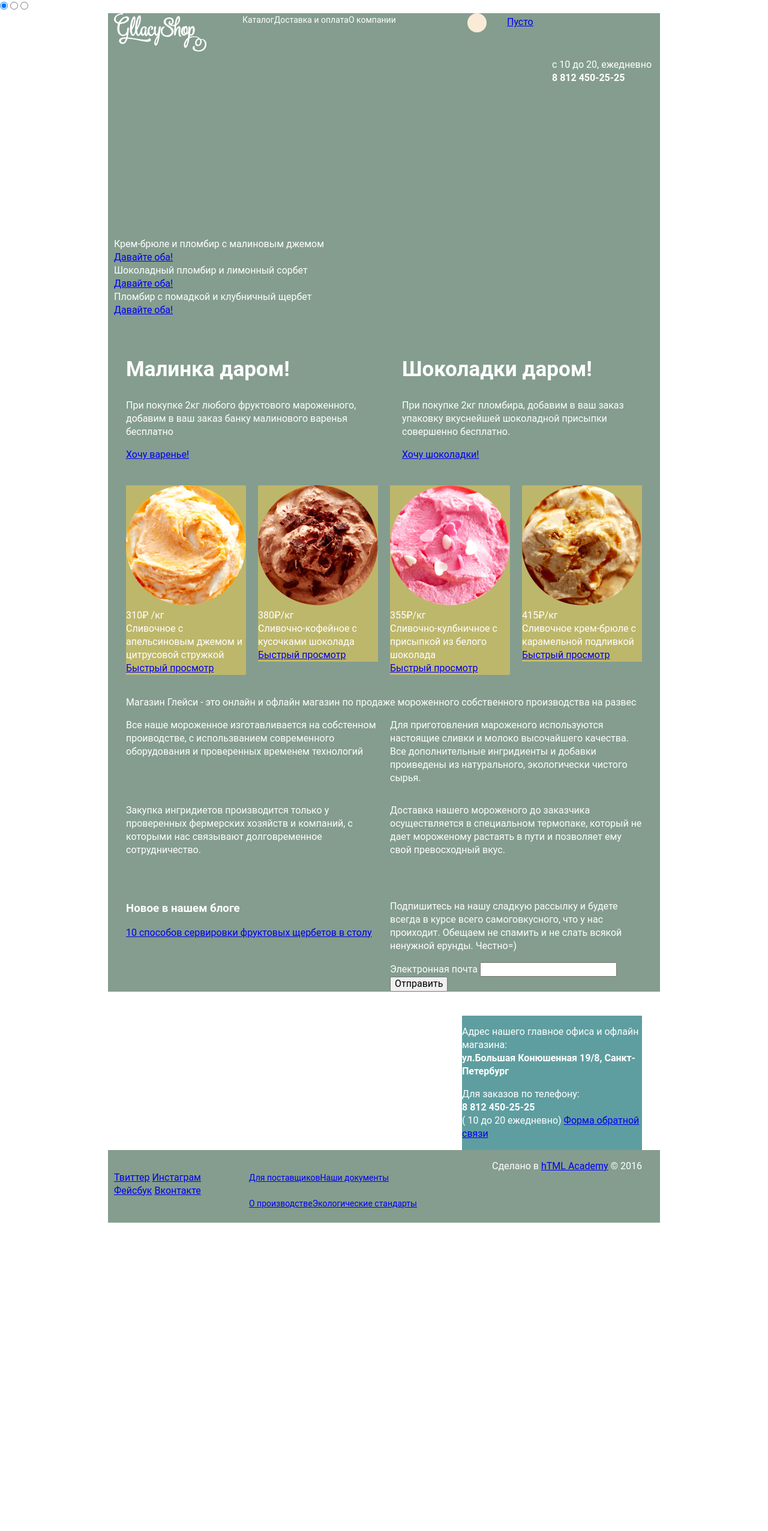
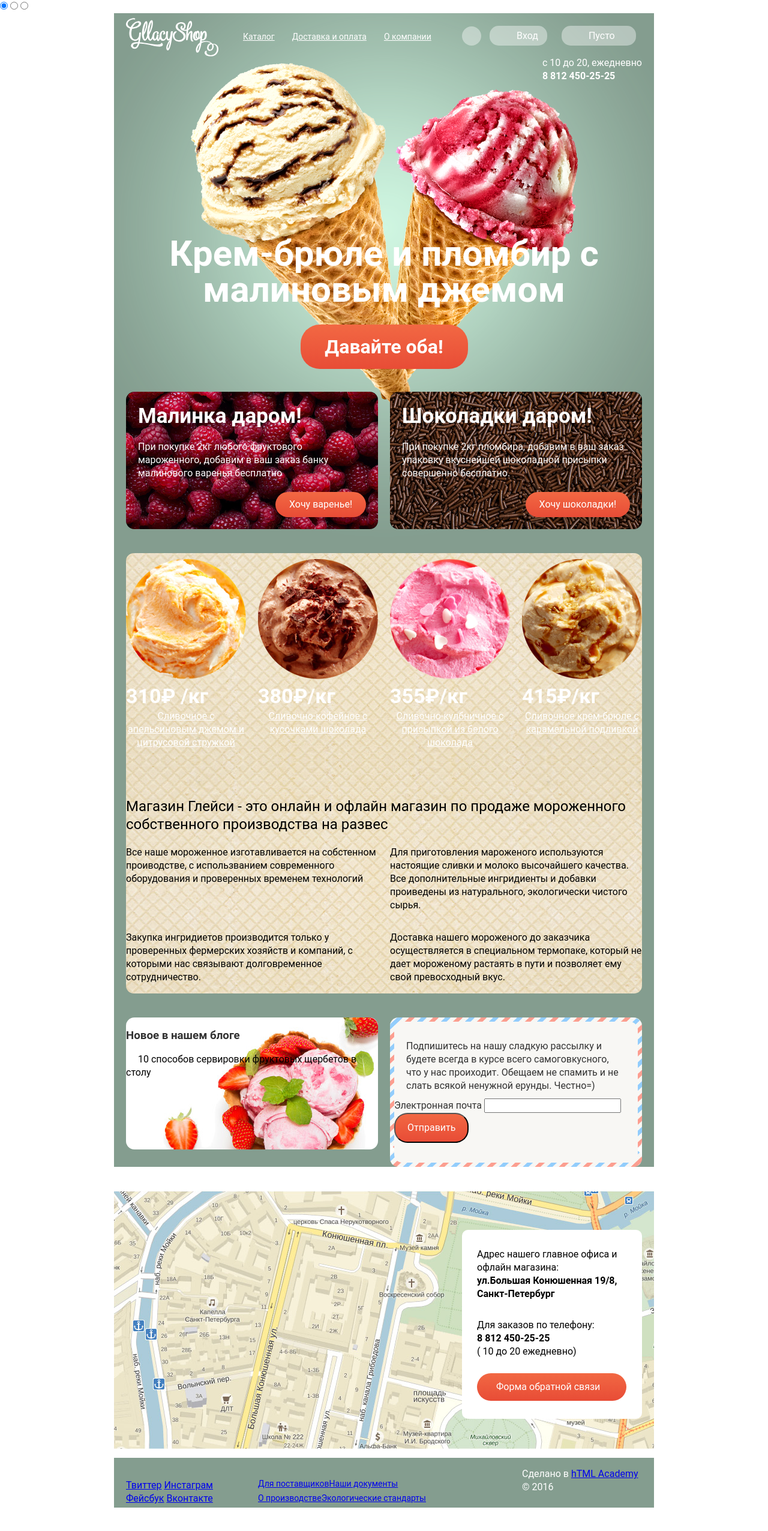
Before and after one commit to polinakhari/276711-gllacy, a plain HTML site: page index.html in a window 1280 px wide. Shown: the whole page at 60% size. Before the commit the page ends 2078 px from the top, so only its background shows below. Drawn offline with nearby package versions, Linux system fonts and the light colour scheme.

Commit message:
декор

```diff
--- a/css/style.css
+++ b/css/style.css
@@ -4,6 +4,8 @@ body {
 	color:#FFFFFF;
 	font-weight:normal;
 	font-family:"Roboto", arial, sans-serif;
+	margin: 0px;
+		padding:0px;
 	}
 h1 {
 	font-size:35px;
@@ -15,6 +17,10 @@ h2 {
 	line-height:41px;
 	font-weight:bold;
 }
+ul{
+	padding: 0;
+}
+
 .clearfix::after {
 	content: "";
 	display: table;
@@ -22,28 +28,55 @@ h2 {
 }
 
 .main_content_wrapper{
-  width: 900px;
+  width: 860px;
   margin: 0 auto;
-  padding: 0 10px;
+  padding: 0 20px;
 	background-color: #849d8f;
 }
 
+.body_wrapper .main_content_wrapper {
+	background:#849d8f url(../img/main1.png) no-repeat center top;
+}
+/* Шапка */
 .logo{
 	float: left;
-  width: 154px;
+  width: 160px;
+	margin-top: 8px;
 	margin-right:20px;
   min-height: 75px;
 }
+
 .main_navigation {
   float: left;
-  width: 410px;
-	margin-right:5px;
+  width: 380px;
+	margin-right:0px;
 	min-height: 75px;
 }
+
 .main_navigation a {
-  color: #ffffff;
   text-decoration: none;
 	}
+
+.navigation > li{
+	padding: 8px 14px;
+	margin-top: 22px;
+	margin-left: 1px;
+	border-radius: 15px;
+	text-decoration: underline;
+}
+
+.navigation > li:hover {
+	background-color: #f8f7f4;
+}
+
+.main_navigation_link{
+	color: #ffffff;
+}
+
+.navigation > li:hover .main_navigation_link {
+	color:#000000;
+}
+
 /* выпадающий список каталога */
 nav ul > li {
    position: relative;
@@ -51,23 +84,38 @@ nav ul > li {
 
 .submenu {
    position: absolute;
-    left: 1px;
    display: none;
-    width: 100px;
-    margin: 0;
+   top: 36px;
+	 left:-5px;
 	 padding: 0;
    list-style: none;
+   background-color:#f8f7f4;
+	 border-radius: 14px;
 
 }
+.submenu_navigation_link{
+  color:#000000;
+	padding: 4px 40px;
+	font-family: "PT Sans Narrow", arial, sans-serif;
+}
+.submenu_navigation_link:hover{
+	background-color:#fbded7;
+}
+.submenu_navigation_link:active{
+	background-color:#f6b5a5;
+}
+
 li:hover .submenu {
   display: block;
 }
 
 .user_block {
 	position: relative;
-  float: left;
+  float: right;
   width: 300px;
-	min-height: 75px;
+	margin-top: 22px;
+
+
 	}
 /* поиск */
 
@@ -76,10 +124,10 @@ li:hover .submenu {
 	position: relative;
 	display:inline-block;
 	vertical-align:middle;
-	margin-right: 30px;
+	margin-right: 10px;
 	width: 32px;
 	border-radius: 50%;
-	background-color: antiquewhite;
+	background: rgba(255,255,255,.4);
 
 }
 .search_trigger::before {
@@ -105,141 +153,404 @@ li:hover .submenu {
 	ease-in-out;*/
 	top: 36px;
 	left: -120px;
+	margin-right: 20px;
+   }
 
-    }
 .search_trigger:hover .search {
  /* поиск visibility:visible;
 	opacity: 1; */
 	display: block;
+}
+/*-------------------*/
+/* вход */
+.login_trigger{
+	position: relative;
+  padding: 7px 15px 7px 45px;
+	margin-right: 20px;
+	background: rgba(255,255,255,.4);
+	border-radius: 15px;
+	text-decoration: none;
+	color:#ffffff;
+	vertical-align:middle;
 
 }
-/* вход */
-a.login{
+.login {
+	 position: absolute;
+    display: none;
+    margin: 0;
+    padding: 0;
+	left:-180px;
+	top: 36px;
+
+}
+.login_trigger:hover .login {
+    display: block;
+}
+/*-------------------*/
+/* корзина */
+.basket_trigger{
 	position: relative;
-	  width: 32px;
+	padding: 7px 35px 7px 45px;
+	background: rgba(255,255,255,.4);
+	border-radius: 15px;
+	text-decoration: none;
+	color:#ffffff;
+	vertical-align:middle;
 }
-.login {
+.basket {
 	position: absolute;
   left: 1px;
   display: none;
 	width: 340px;
   margin: 0;
 	padding: 0;
+}
 
-    }
-.login:hover .login {
+basket_trigger:hover .basket {
   display: block;
 }
-/* корзина */
-a.basket{
-		position: relative;
-	width: 50px;
-}
-div.basket {
-	position: absolute;
-    left: 1px;
-    display: none;
-    width: 340px;
-    margin: 0;
-    padding: 0;
-
-    }
-a.basket:hover div.basket {
-    display: block;
-}
+/*-------------------конец шапки*/
 .working_time{
 	float: right;
-	width: 170px;
+	margin-top: 18px;
+}
+/*Загаловок каталога и хлебные крошки*/
+.content_wrapper{
+	margin-top: 50px;
+	margin-bottom: 20px;
+	float:left;
+}
 
+.breadcrumbs{
+	word-spacing:7px;
+	margin-bottom: 5px;
+	font-size:14px;
+	line-height:16px;
 }
+
+.breadcrumbs a{
+	text-decoration: underline;
+	color: white;
+}
+/*Фильтры в каталоге*/
+.filter{
+float: left;
+}
+
+#sort,.fat,.fillers,.filter_btn{
+	background: rgba(255,255,255,.4);
+	padding: 10px;
+	border-radius: 20px;
+	color: #ffffff;
+	display: inline-block;
+	margin-bottom: 15px;
+}
+
+/*слайдер с мороженками*/
 .main_slider{
-  width: 900px;
+  width: 860px;
 	margin-top: 255px;
 	margin-bottom: 38px;
+}
 
+.slide_btn{
+	padding: 15px 32px;
+	border-radius: 32px;
+	background-image: linear-gradient(to bottom, #f26843, #e84c36);
+	color: #ffffff;
+	text-decoration: none;
+	font-size:32px;
+	line-height:44px;
+	font-weight:bold;
+	text-align: center;
+	margin: 0 auto;
+	display: block;
+	width: 215px;
 }
+
+.slide_2,.slide_3{
+	display: none;
+}
+
+.main_title{
+  margin: 0px;
+	font-size:60px;
+	line-height:60px;
+	font-weight:bold;
+	text-align: center;
+	margin-bottom: 28px;
+}
+/*-------------------*/
+/* Малина и шоколад*/
 .announce_wrapper{
 	margin-bottom:40px;
+}
 
-
-}
 .announce_block{
 	width: 420px;
-	margin-left:20px;
 }
+
+.content_title{
+	padding: 20px;
+	margin: 0px;
+}
+
 .announce_background1{
 	float: left;
+	margin-right:20px;
+	background: #000000 url(../img/announce_background1.png) no-repeat center top;
+	border-radius: 14px;
 }
+
 .announce_background2{
+	float: left;
+	background: #000000 url(../img/announce_background2.png) no-repeat center top;
+	border-radius: 14px;
+}
+
+.announce_block p{
+	padding: 0 20px 20px 20px;
+	margin: 0px;
+}
+
+.announce_block .btn{
 	float: right;
+	margin: 0 20px 20px 20px;
+	padding: 10px 23px;
+	color:#FFFFFF;
+	text-decoration: none;
+	background-image: linear-gradient(to bottom, #f26843, #e84c36);
+	border-radius: 22px;
 }
+
+/*-------------------*/
+/*Каталог*/
 .catalog{
-	width: 900px;
 		font-size: 0;
+	float: left;
+	margin-bottom: 35px;
+}
 
-	}
 .catalog_item{
+	position: relative;
 	width: 200px;
-	float: left;
-	margin-left:20px;
+	padding: 10px;
 	margin-bottom: 35px;
 	display:inline-block;
 	vertical-align:top;
 	font-size:16px;
-	background-color: darkkhaki;
 	}
 
-
-.about_us{
-	width: 900px;
-	margin-bottom: 40px;
+.catalog_item:nth-child(4n){
+	padding-right:0px;
+}
+.catalog_item:first-child{
+	padding-left:0px;
 
 }
+
+.catalog_item:nth-child(5n){
+	padding-left:0px;
+}
+
+.quick_view{
+	position: absolute;
+    display: none;
+    margin: 0;
+    padding: 0;
+}
+
+.catalog_item:hover .quick_view {
+    display: block;
+}
+
+.catalog_item:hover{
+	background: rgba(255,255,255,.4);
+	border-radius: 14px;
+}
+
+.icecream_price{
+	font-size:34px;
+	line-height:45px;
+	font-weight: bold;
+}
+
+.btn.quick_view{
+	padding: 10px 16px;
+	color:#FFFFFF;
+	text-decoration: none;
+	background-image: linear-gradient(to bottom, #f26843, #e84c36);
+	border-radius: 22px;
+	z-index: 10;
+	}
+
+.icecream_description{
+	text-align: center;
+	text-decoration: underline;
+}
+/*-------------------*/
+/*Вафля*/
+.about_us{
+	background: #000000 url(../img/about_us_background.jpg) repeat center top;
+	border-radius: 13px;
+	margin-bottom: 40px;
+	color:black;
+}
+
+.about_us_feature:nth-child(2n){
+	margin-right:20px;
+}
+
 .about_us_header{
 	float: left;
-	margin-left:20px;
+	font-size:24px;
+	line-height:30px;
+	margin-bottom: 5px;
+}
 
-}
 .about_us_feature{
 	float: left;
 	width: 420px;
-	margin-left:20px;
-
 }
+/*-------------------*/
+/*клубника и письмо*/
 .news_wrapper{
-	width: 900px;
 	margin-bottom: 40px;
 }
+
 .news_item {
 	float: left;
 	width: 420px;
-	margin-left:20px;
+	color: #323232;
+}
 
+.news{
+	margin-left: 20px;
+padding-bottom: 35px;
+	margin-bottom: 40px;
+	text-decoration: none;
+	color:#000000;
+}
+
+.last_news{
+		height: 220px;
+	margin-right:20px;
+	background: #000000 url(../img/news_background.jpg) repeat center top;
+	border-radius: 14px;
+}
+
+.subscribe_form{
+	background: #000000 url(../img/subscribe_form.jpg) repeat center top;
+	border-radius: 14px;
+}
+
+.subscribe_form p {
+	padding: 30px 20px 10px 20px;
+	margin: 0px;
+}
+
+.subscribe_form_inner{
+	border-radius: 14px;
+	background-color: #f8f7f4;
+	margin: 7px;
+}
+
+.subscribe_form_inner .btn{
+	padding: 12px 20px;
+	border-radius: 22px;
+	text-decoration: none;
+	background-image: linear-gradient(to bottom, #f26843, #e84c36);
+	font-size:16px;
+	line-height:22px;
+	color:#FFFFFF;
+	margin-bottom: 33px;
+}
+/*-------------------*/
+/*Карта*/
+.map {
+	background:  url(../img/map.jpg) no-repeat center top;
 }
 
 .address{
 	float: right;
 	width: 300px;
-	margin-right:20px;
-	background-color:cadetblue;
+		color:#000000;
+	background-color: #ffffff;
+	border-radius: 10px;
+	margin-bottom: 65px;
+	margin-top:65px;
 	}
+
+.address p{
+	margin-top: 30px;
+	margin-left: 25px;
+	margin-right: 25px;
+}
+
+.address .btn{
+	margin: 0;
+	display: block;
+		padding: 12px 32px;
+	color:#FFFFFF;
+	text-decoration: none;
+	background-image: linear-gradient(to bottom, #f26843, #e84c36);
+	border-radius: 24px;
+	z-index: 10;
+	width: 185px;
+	margin-top: 25px;
+	margin-left: 25px;
+	margin-right: 25px;
+	margin-bottom: 30px;
+}
+/*Страницы*/
+.page{
+	float: right;
+	width: 200px;
+	margin-bottom: 50px;
+	word-spacing:22px;
+	text-decoration: none;
+}
+
+.page a{
+	text-decoration: none;
+	color: #ffffff;
+}
+
+.page .active{
+	padding: 7px 13px;
+	background: rgba(255,255,255,.4);
+	border-radius: 50%;
+}
+/*-------------------*/
+/*Подвал*/
 .main_footer{
-	width: 900px;
+	width: 860px;
 	margin-bottom: 40px;
+	}
 
-}
 .social{
 	float: left;
-	width: 185px;
+	width: 200px;
 	padding-top: 35px;
+	margin-right:20px;
 }
+
 .main_footer_info{
 	float: left;
-	width: 380px;
+	width: 420px;
 	padding-top: 35px;
+	margin-right:20px;
+	color: #ffffff;
+	text-decoration: none;
+}
 
-
+.footer_copyright{
+	float: right;
+	width: 200px;
+	color: #ffffff;
+	text-decoration: none;
 }
+/*-------------------*/
 nav,.link_left,.link_right,.breadcrumbs,.page{
 	font-size: 0;
 }
@@ -247,31 +558,12 @@ nav,.link_left,.link_right,.breadcrumbs,.page{
 nav li,.link_left li,.link_right li,.breadcrumbs li,.page a{
 	display:inline-block;
 	font-size: 14px;
-
-}
-nav li,.page a{
-	vertical-align:18px;
-}
-.link_left li,.link_right li,.breadcrumbs li{
-	vertical-align:16px;
 }
 
-.footer_copyright{
-	float: right;
-	margin-right: 20px;
-}
-.content_wrapper{
-	margin-left: 20px;
+nav li,.page a{
+	line-height:18px;
 }
 
-.filter{
-	width: 900px;
-	margin-left: 20px;
-
-
+.link_left li,.link_right li,.breadcrumbs li{
+	line-height:16px;
 }
-.page{
-	float: right;
-	width: 200px;
-	margin-bottom: 50px;
-}
--- a/index.html
+++ b/index.html
@@ -7,9 +7,11 @@
 		<link rel="stylesheet" href="css/normalize.css">
   </head>
 	<body>
+
 		<input type="radio" id="slider_btn-1" name=" slider_btns" checked>
 		<input type="radio" id="slider_btn-2" name="slider_btns">
 		<input type="radio" id="slider_btn-3" name="slider_btns">
+
 		<div class="body_wrapper">
 			<div class="main_content_wrapper ">
 				<header class="main_header clearfix">
@@ -17,7 +19,7 @@
 						<img src="img/logo.svg" width="154" height="64" alt="Глейси">
 					</div>
         	<nav class="main_navigation">
-          	<ul>
+          	<ul class="navigation">
 						  <li>
                 <a href="#" class="main_navigation_link active">Каталог</a>
 						  	<ul class="submenu">
@@ -42,8 +44,7 @@
 							<input type="search" id="search_btn" name="search">
 							<label for="search_btn">Что ищем?</label>
 						</form>
-
-						<a class="login" href="#">Вход</a>
+						<a class="login_trigger" href="#">Вход</a>
 						<form class="login">
 							<input type="email" id="email" name="email">
 							<label for="email">Электронная почта</label>
@@ -53,7 +54,7 @@
 							<a href="#">Забыли пароль?</a>
 							<a href="#">Новая регистрация</a>
 						</form>
-						<a class="basket" href="#">Пусто</a>
+						<a class="basket_trigger" href="#">Пусто</a>
 					</div>
 					<div class="working_time">
 						с 10 до 20, ежедневно<br> <b>8 812 450-25-25</b>
@@ -82,11 +83,13 @@
 						<label for="btn_3"></label>
 					</div>
 				</div>
+
 				<main>
 					<div class="announce_wrapper clearfix">
 						<article class="announce_block announce_background1">
 							<h2 class="content_title">Малинка даром!</h2>
-							<p>При покупке 2кг любого фруктового мароженного, добавим в ваш заказ банку малинового варенья бесплатно</p>
+							<p>При покупке 2кг любого фруктового мароженного, добавим в ваш заказ банку
+							малинового варенья бесплатно</p>
 							<a href="#" class="btn">Хочу варенье!</a>
 						</article>
 						<article class="announce_block announce_background2">
@@ -95,14 +98,14 @@
 							<a href="#" class="btn">Хочу шоколадки!</a>
 						</article>
 					</div>
-					<section class="catalog">
+					<section class="catalog clearfix">
 						<div class="catalog_item hit">
 					  	<div class="item_img">
 						    <img src="img/icecream1.png" width="200" height="200" alt="Мороженое">
 					    </div>
 					  	<div class="icecream_price"><span>310₽ </span>/кг</div>
 					  	<div class="icecream_description">Сливочное с апельсиновым джемом и цитрусовой стружкой</div>
-					  <a href="#" class="quick_view">Быстрый просмотр</a>
+					  	<a href="#" class="quick_view btn">Быстрый просмотр</a>
 				  </div>
 
 					<div class="catalog_item hit">
@@ -111,7 +114,7 @@
 						</div>
 						<div class="icecream_price"><span>380₽</span>/кг</div>
 						<div class="icecream_description">Сливочно-кофейное с кусочками шоколада</div>
-						<a href="#" class="quick_view">Быстрый просмотр</a>
+						<a href="#" class="quick_view btn">Быстрый просмотр</a>
 					</div>
 
 					<div class="catalog_item hit">
@@ -120,7 +123,7 @@
 						</div>
 						<div class="icecream_price"><span>355₽</span>/кг</div>
 						<div class="icecream_description">Сливочно-кулбничное с присыпкой из белого шоколада</div>
-						<a href="#" class="quick_view">Быстрый просмотр</a>
+						<a href="#" class="quick_view btn">Быстрый просмотр</a>
 					</div>
 
 					<div class="catalog_item hit">
@@ -129,9 +132,10 @@
 						</div>
 						<div class="icecream_price"><span>415₽</span>/кг</div>
 						<div class="icecream_description">Сливочное крем-брюле с карамельной подливкой</div>
-						<a href="#" class="quick_view">Быстрый просмотр</a>
+						<a href="#" class="quick_view btn">Быстрый просмотр</a>
 					</div>
 				</section>
+
 				<section class="about_us clearfix">
 					<div class="about_us_header"> Магазин Глейси - это онлайн и офлайн магазин по продаже мороженного собственного производства на развес
 					</div>
@@ -149,12 +153,14 @@
 						<p>Доставка нашего мороженого до заказчика осуществляется в специальном термопаке, который не дает мороженому растаять в пути и позволяет ему свой превосходный вкус.</p>
 					</div>
 			  </section>
+
 				<div class="news_wrapper clearfix">
 					<article class="news_item last_news">
 						<h3>Новое в нашем блоге</h3>
 						<a href="#" class="news">10 способов сервировки фруктовых щербетов в столу</a>
 					</article>
 					<div class="news_item subscribe_form">
+						<div class="subscribe_form_inner">
 						<p>Подпишитесь на нашу сладкую рассылку и будете всегда в курсе всего самоговкусного, что у нас проиходит. Обещаем не спамить и не слать всякой ненужной ерунды. Честно=)</p>
 			  		<form action="/echo" method="post" action="https://echo.htmlacademy.ru">
 							<label for="email">Электронная почта</label>
@@ -163,9 +169,9 @@
 						</form>
 					  </div>
 				  </div>
-
-
+			  </div>
 	  	</main>
+		</div>
 	</div>
 	<div class="map clearfix">
 	  <div class="main_content_wrapper">
@@ -178,20 +184,19 @@
 				   <strong>8 812 450-25-25</strong>
 					  <br>
 							( 10 до 20 ежедневно)
+				 </p>
 				 <a href="#" class="btn">Форма обратной связи </a>
-						</p>
 			</div>
 		</div>
 	</div>
+
 	<div class="main_content_wrapper ">
 		<footer class="main_footer clearfix">
-
 			<section class="social">
-							<a class="social-btn social-btn-tw" href="#">Твиттер</a>
-							<a class="social-btn social-btn-inst" href="#">Инстаграм</a>
-							<a class="social-btn social-btn-fb" href="#">Фейсбук</a>
-							<a class="social-btn social-btn-vk" href="#">Вконтакте</a>
-
+				<a class="social_btn social_btn_tw" href="#">Твиттер</a>
+				<a class="social_btn social_btn_inst" href="#">Инстаграм</a>
+				<a class="social_btn social_btn_fb" href="#">Фейсбук</a>
+				<a class="social_btn social_btn_vk" href="#">Вконтакте</a>
 			</section>
 			<div class="main_footer_info clearfix">
 				<div class="link_left">
@@ -211,10 +216,7 @@
 			  <a class="btn" href="https://htmlacademy.ru"></a>
 				<p>Сделано в <a href="#">hTML Academy</a> © 2016 </p>
       </section>
-
 		</footer>
-			</div>
-
 	</div>
 </body>
 </html>
```
Also changed, not shown: catalog.html (+35 -32 lines), img/subscribe_form.jpg (renamed from img/Почтовый фон.jpg). Lines whose indentation alone changed are shown as unchanged.
